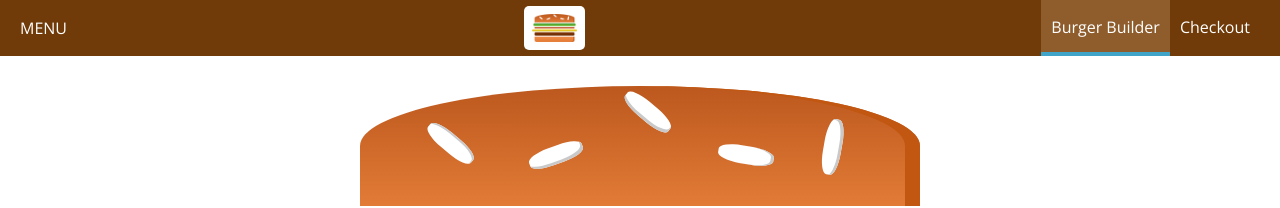
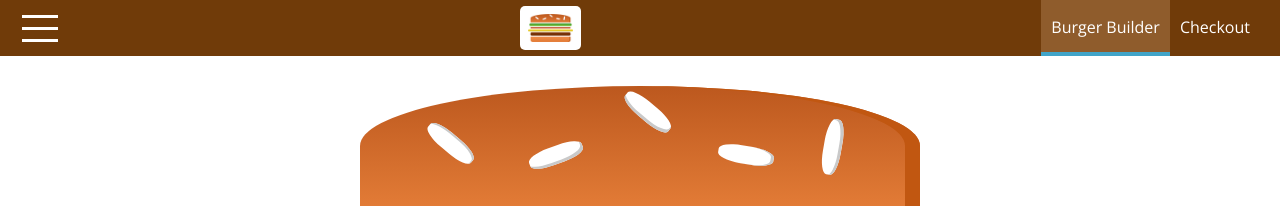
Before and after one commit to davidhartman00/react-hamburger, a React (Create React App) app in the folder react-hamburger/: page / in a window 1280 px wide. Shown: the top 208 px of the page. Built offline with nearby package versions, Linux system fonts and the light colour scheme.

Commit message:
hook up new css

```diff
--- a/react-hamburger/src/components/Navigation/SideDrawer/DrawerToggle/DrawerToggle.js
+++ b/react-hamburger/src/components/Navigation/SideDrawer/DrawerToggle/DrawerToggle.js
@@ -1,7 +1,12 @@
 import React from 'react'
+import style from './DrawerToggle.module.css'
 
 const drawerToggle = (props) => (
-    <div onClick={props.openSideDrawer}>MENU</div>
+    <div onClick={props.openSideDrawer} className={style.DrawerToggle}>
+        <div></div>
+        <div></div>
+        <div></div>
+    </div>
     )
 
 export default drawerToggle
```
